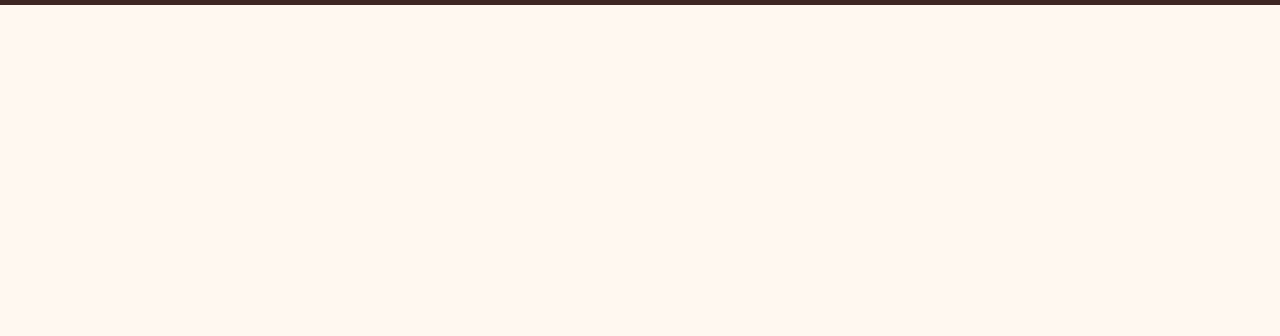
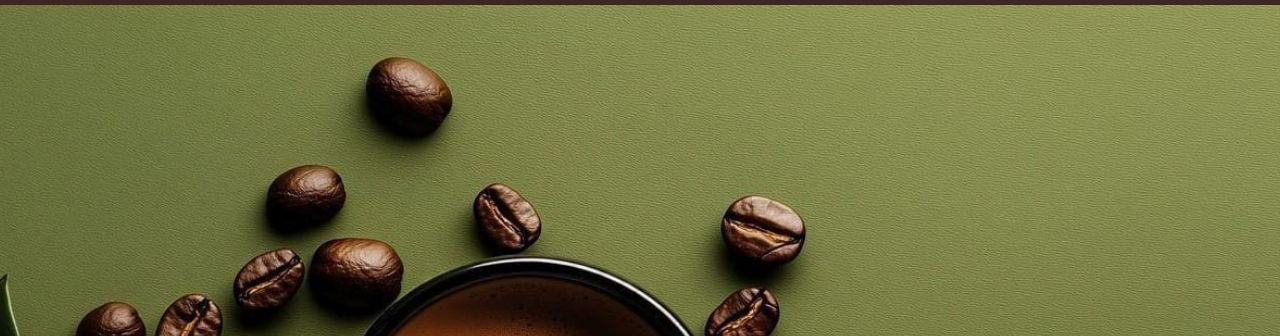
Before and after one commit to vineethavv/FUTURE_FS_03, a website: page index.html in a window 1280 px wide. Shown: the part 64-400 px from the top of the page. Drawn offline with Linux system fonts and the light colour scheme.

Commit message:
Update style.css

```diff
--- a/style.css
+++ b/style.css
@@ -36,7 +36,7 @@ font-weight:bold;
 
 .hero{
 height:100vh;
-background:url(images/hero.jpg);
+background:url(hero.jpg);
 background-size:cover;
 background-position:center;
 display:flex;
```
